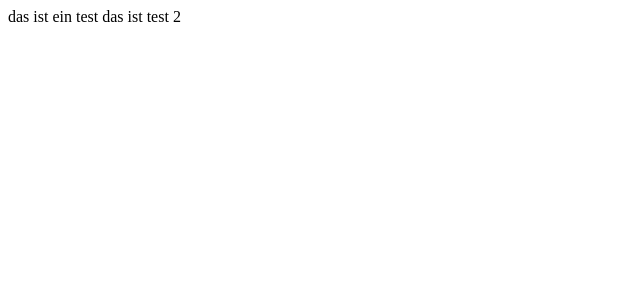
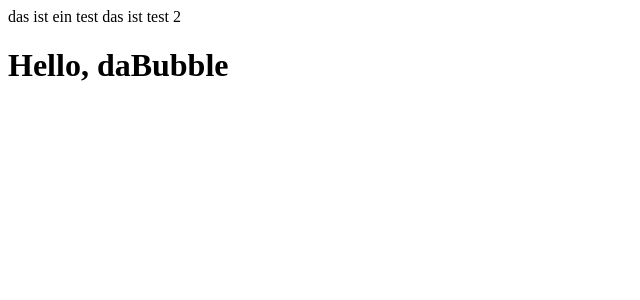
Before and after one commit to KaloyanIvan0v/daBubble, an Angular app: page / in a window 1280 px wide. Shown: the top 300 px of the page, without its empty margins (0-640 px from the left). Built offline with nearby package versions, Linux system fonts and the light colour scheme.

Commit message:
Update app.component.html
test: GitHub test

```diff
--- a/src/app/app.component.html
+++ b/src/app/app.component.html
@@ -1 +1,2 @@
 das ist ein test das ist test 2
+<h1>Hello, daBubble</h1>
```
